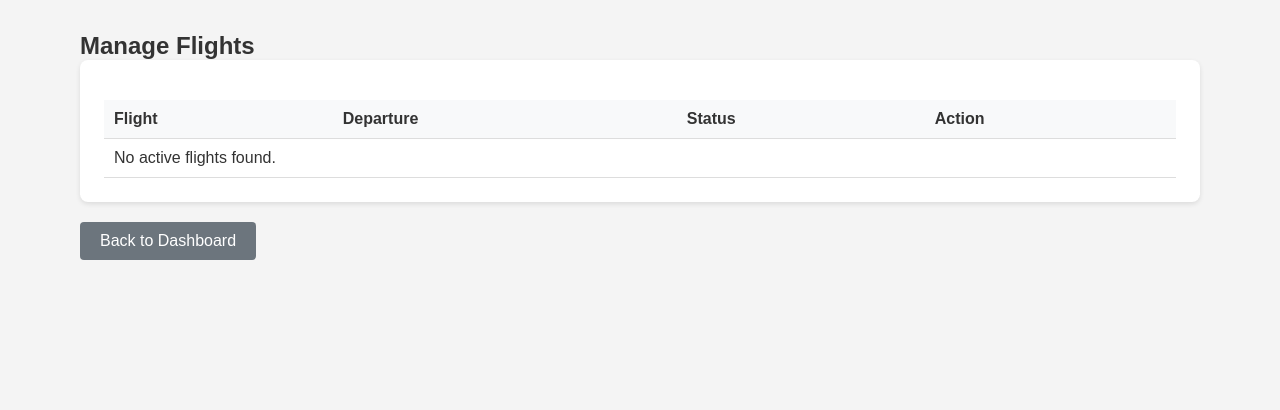
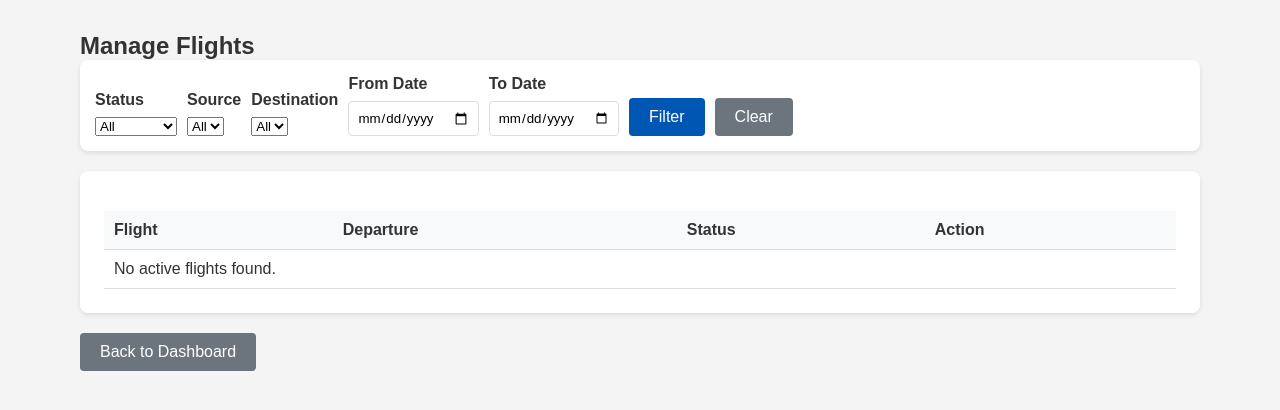
Before and after one commit to InbarKedem/project-year-2, a Flask app: page /manage_flights in a window 1280 px wide. Shown: the part 60-470 px from the top of the page. Run offline with Flask 3, Linux system fonts and the light colour scheme; the visitor is signed in with stand-in values (Sample User, id 1); data that the repository does not hold is empty.

Commit message:
Add filtering capabilities to Manage Flights (Status, Route, Date)

```diff
--- a/routes/manager.py
+++ b/routes/manager.py
@@ -9,7 +9,7 @@ from services.reports_service import (
 from services.employee_service import add_new_staff
 from services.flight_service import (
     get_all_airports, get_all_aircrafts, get_all_pilots, get_all_attendants,
-    create_flight, get_active_flights, cancel_flight, get_flight_details, update_flight_status
+    create_flight, get_active_flights, cancel_flight, get_flight_details, update_flight_status, get_flights
 )
 from datetime import datetime
 
@@ -121,7 +121,15 @@ def manage_flights():
         flash('Access denied. Managers only.', 'danger')
         return redirect(url_for('auth.login'))
 
-    flights = get_active_flights()
+    status = request.args.get('status')
+    source_id = request.args.get('source_id')
+    dest_id = request.args.get('dest_id')
+    date_from = request.args.get('date_from')
+    date_to = request.args.get('date_to')
+
+    flights = get_flights(status, source_id, dest_id, date_from, date_to)
+    airports = get_all_airports()
+
     now = datetime.now()
 
     # Add a flag for cancellation eligibility (72 hours)
@@ -133,7 +141,7 @@ def manage_flights():
         time_diff = f['departure_time'] - now
         f['can_cancel'] = time_diff.total_seconds() >= 72 * 3600
 
-    return render_template('manage_flights.html', flights=flights)
+    return render_template('manage_flights.html', flights=flights, airports=airports)
 
 @manager_bp.route('/cancel_flight/<int:source_id>/<int:dest_id>/<string:departure_time>')
 def cancel_flight_route(source_id, dest_id, departure_time):
--- a/services/flight_service.py
+++ b/services/flight_service.py
@@ -40,6 +40,40 @@ def create_flight(source_id, dest_id, departure_time, aircraft_id, economy_price
         return True, "Flight created successfully"
     except Exception as e:
         return False, str(e)
+
+def get_flights(status=None, source_id=None, dest_id=None, date_from=None, date_to=None):
+    query = """
+        SELECT F.*, A1.airport_name as source, A2.airport_name as dest
+        FROM Flight F
+        JOIN Airport A1 ON F.source_airport_id = A1.airport_id
+        JOIN Airport A2 ON F.dest_airport_id = A2.airport_id
+        WHERE 1=1
+    """
+    params = []
+
+    if status and status != 'All':
+        query += " AND F.flight_status = %s"
+        params.append(status)
+
+    if source_id and source_id != '':
+        query += " AND F.source_airport_id = %s"
+        params.append(source_id)
+
+    if dest_id and dest_id != '':
+        query += " AND F.dest_airport_id = %s"
+        params.append(dest_id)
+
+    if date_from and date_from != '':
+        query += " AND DATE(F.departure_time) >= %s"
+        params.append(date_from)
+
+    if date_to and date_to != '':
+        query += " AND DATE(F.departure_time) <= %s"
+        params.append(date_to)
+
+    query += " ORDER BY F.departure_time DESC"
+
+    return db.query_db(query, tuple(params))
 
 def get_active_flights():
     return db.query_db("""
--- a/templates/manage_flights.html
+++ b/templates/manage_flights.html
@@ -70,6 +70,50 @@
 {% endblock %} {% block content %}
 <div class="container">
   <h2>Manage Flights</h2>
+
+  <div class="report-card" style="margin-bottom: 20px; padding: 15px;">
+    <form method="GET" action="{{ url_for('manager.manage_flights') }}" style="display: flex; gap: 10px; flex-wrap: wrap; align-items: flex-end;">
+        <div class="form-group" style="margin-bottom: 0;">
+            <label>Status</label>
+            <select name="status" class="form-control">
+                <option value="">All</option>
+                <option value="Active" {% if request.args.get('status') == 'Active' %}selected{% endif %}>Active</option>
+                <option value="Delayed" {% if request.args.get('status') == 'Delayed' %}selected{% endif %}>Delayed</option>
+                <option value="Cancelled" {% if request.args.get('status') == 'Cancelled' %}selected{% endif %}>Cancelled</option>
+                <option value="Landed" {% if request.args.get('status') == 'Landed' %}selected{% endif %}>Landed</option>
+            </select>
+        </div>
+        <div class="form-group" style="margin-bottom: 0;">
+            <label>Source</label>
+            <select name="source_id" class="form-control">
+                <option value="">All</option>
+                {% for airport in airports %}
+                <option value="{{ airport.airport_id }}" {% if request.args.get('source_id')|int == airport.airport_id %}selected{% endif %}>{{ airport.airport_name }}</option>
+                {% endfor %}
+            </select>
+        </div>
+        <div class="form-group" style="margin-bottom: 0;">
+            <label>Destination</label>
+            <select name="dest_id" class="form-control">
+                <option value="">All</option>
+                {% for airport in airports %}
+                <option value="{{ airport.airport_id }}" {% if request.args.get('dest_id')|int == airport.airport_id %}selected{% endif %}>{{ airport.airport_name }}</option>
+                {% endfor %}
+            </select>
+        </div>
+        <div class="form-group" style="margin-bottom: 0;">
+            <label>From Date</label>
+            <input type="date" name="date_from" class="form-control" value="{{ request.args.get('date_from', '') }}">
+        </div>
+        <div class="form-group" style="margin-bottom: 0;">
+            <label>To Date</label>
+            <input type="date" name="date_to" class="form-control" value="{{ request.args.get('date_to', '') }}">
+        </div>
+        <button type="submit" class="btn btn-primary">Filter</button>
+        <a href="{{ url_for('manager.manage_flights') }}" class="btn btn-secondary">Clear</a>
+    </form>
+  </div>
+
   <div class="report-card">
     <table class="table">
       <thead>
```
